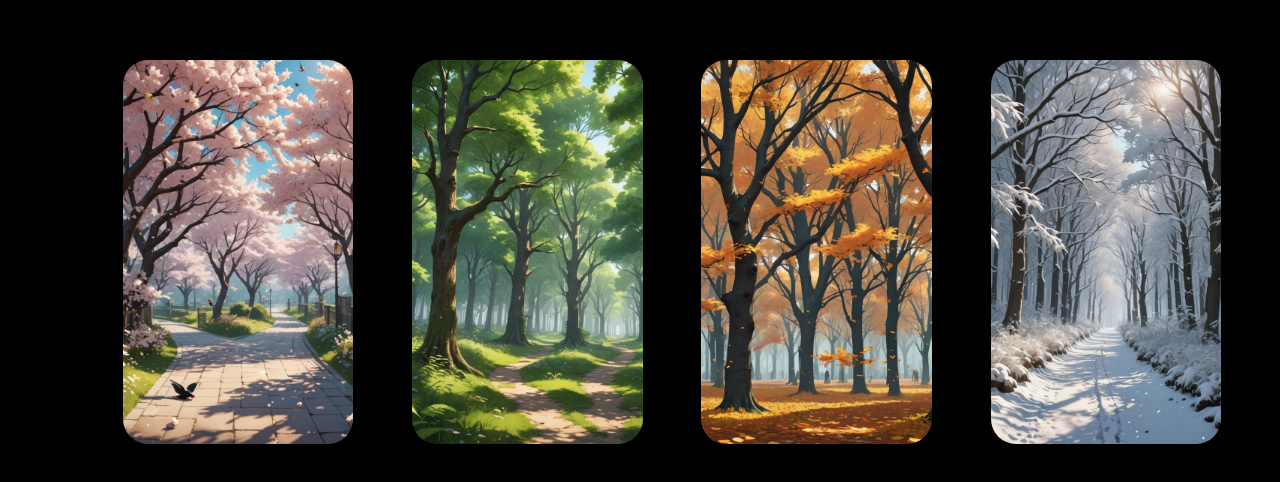
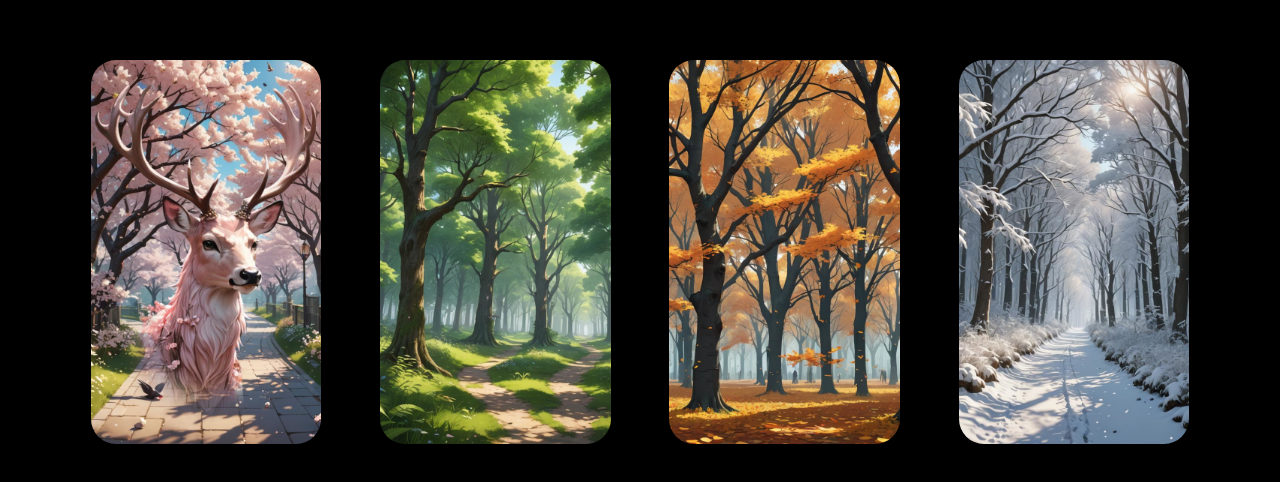
Before and after one commit to ChristophKlemtz-DCI/Fun-with-HoverCards, a plain HTML site: page Fun-with-HoverCards/Hover_Cards_4Seasons/index.html in a window 1280 px wide. Shown: the part 148-630 px from the top of the page. Drawn offline with Linux system fonts and the light colour scheme.

Commit message:
added first deer-image - test for second layer

```diff
--- a/Fun-with-HoverCards/Hover_Cards_4Seasons/index.html
+++ b/Fun-with-HoverCards/Hover_Cards_4Seasons/index.html
@@ -10,6 +10,7 @@
       <!-- SPRING -------------------------------->
       <div class="season-container">
         <img class="season-image spring-back" src="./images/spring-back.png" alt="" />
+        <img class="season-image spring-deer" src="./images/spring-deer.png" alt="">
       </div>
 
       <!-- SUMMER -------------------------------->
--- a/Fun-with-HoverCards/Hover_Cards_4Seasons/style.css
+++ b/Fun-with-HoverCards/Hover_Cards_4Seasons/style.css
@@ -18,6 +18,7 @@
     justify-content: space-around;
     align-items: center;
     width: 13vw;
+    position: relative;
 
   }
 
@@ -25,6 +26,7 @@
 .season-image {
     width: 18vw;
     border-radius: 25px;
+    position: absolute;
 }
 
 
```
